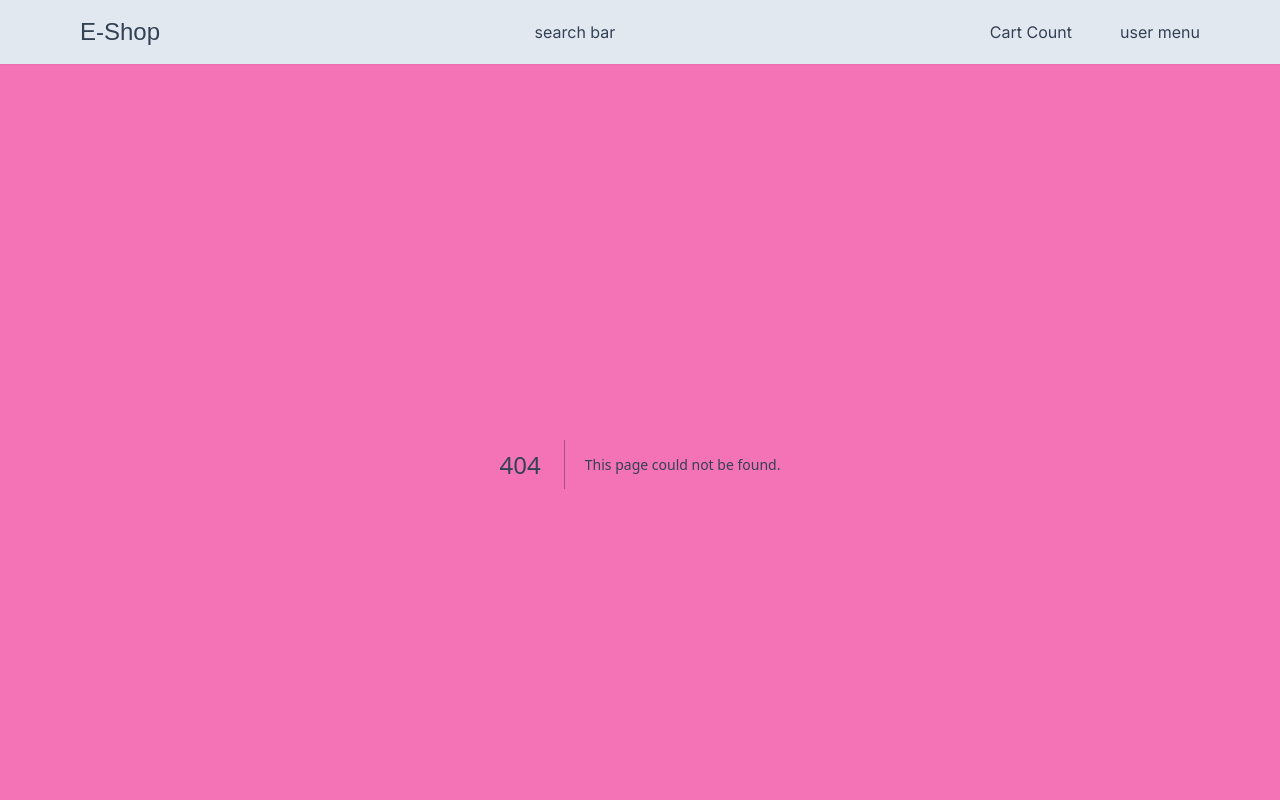
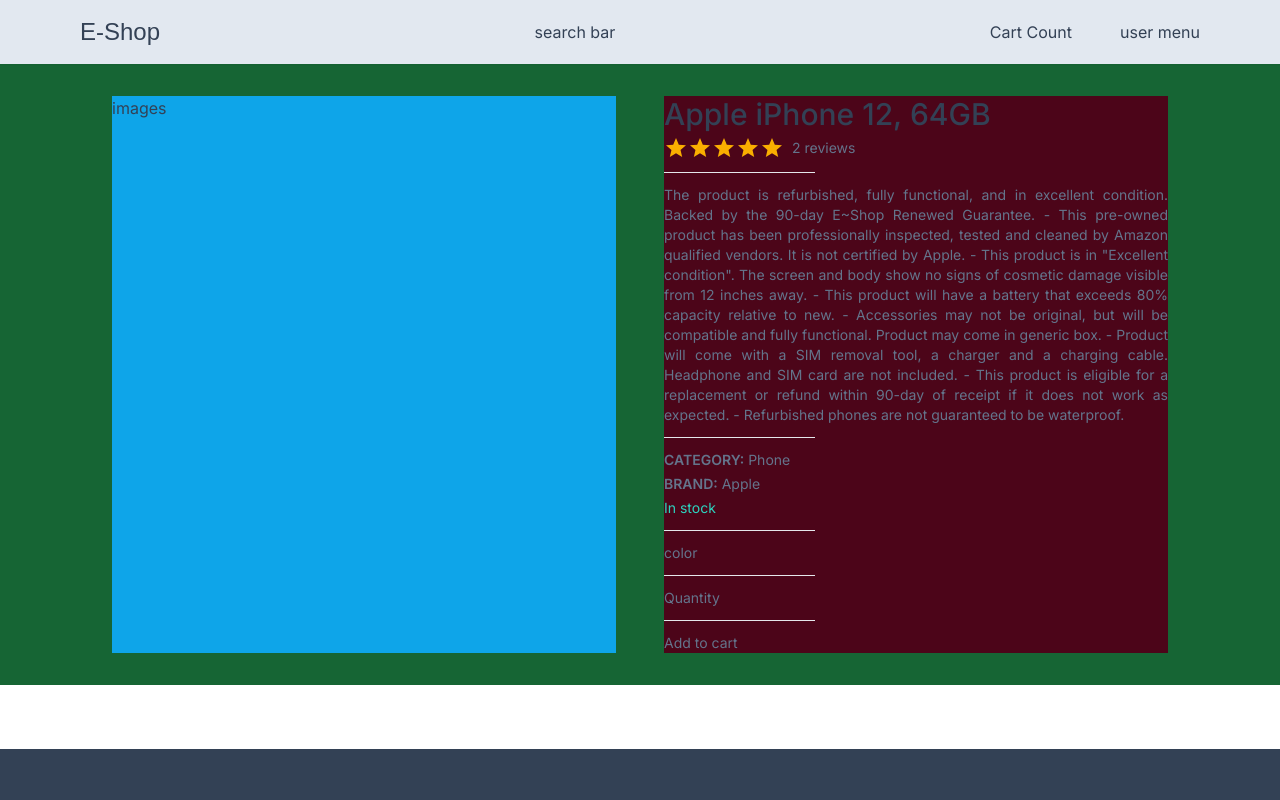
Before and after one commit to meshackkirwachumba/e-shop, a Next.js app: page /product/1 in a window 1280 px wide. Before the commit this address had no page. Shown: the top 800 px of the page. Built offline with nearby package versions, Linux system fonts and the light colour scheme; a web font is replaced by a local one.

Commit message:
product details page

```diff
--- /dev/null
+++ b/app/cart/page.tsx
@@ -0,0 +1,7 @@
+import React from "react";
+
+const Cart = () => {
+  return <div>Cart</div>;
+};
+
+export default Cart;
--- a/app/components/products/ProductCard.tsx
+++ b/app/components/products/ProductCard.tsx
@@ -4,17 +4,20 @@
 import { truncateText } from "@/utils/truncateText";
 import { Rating } from "@mui/material";
 import Image from "next/image";
+import { useRouter } from "next/navigation";
 
 interface ProductCardProps {
   data: any;
 }
 
 const ProductCard = ({ data }: ProductCardProps) => {
+  const router = useRouter();
   const productRating =
     data.reviews.reduce((acc: number, item: any) => item.rating + acc, 0) /
     data.reviews.length;
   return (
     <div
+      onClick={() => router.push(`/product/${data.id}`)}
       className="
        col-span-1
        cursor-pointer
--- /dev/null
+++ b/app/product/[productId]/ProductDetails.tsx
@@ -0,0 +1,95 @@
+"use client";
+
+import { Rating } from "@mui/material";
+import { useState } from "react";
+
+interface ProductDetailsProps {
+  product: any;
+}
+
+export type CartProductType = {
+  id: string;
+  name: string;
+  description: string;
+  category: string;
+  brand: string;
+  selectedImg: selectedImgType;
+  quantity: number;
+  price: number;
+};
+
+export type selectedImgType = {
+  color: string;
+  colorCode: string;
+  image: string;
+};
+
+const Horizontal = () => {
+  return <hr className="w-[30%] my-2" />;
+};
+
+const ProductDetails = ({ product }: ProductDetailsProps) => {
+  const [cartProduct, setCartProduct] = useState<CartProductType>({
+    id: product.id,
+    name: product.name,
+    description: product.description,
+    category: product.category,
+    brand: product.brand,
+    selectedImg: { ...product.images[0] },
+    quantity: 1,
+    price: product.price,
+  });
+  const productRating =
+    product.reviews.reduce((acc: number, item: any) => item.rating + acc, 0) /
+    product.reviews.length;
+  return (
+    <div
+      className="
+       grid
+       grid-cols-1
+       md:grid-cols-2
+       gap-12
+     "
+    >
+      {/* images */}
+      <div className="bg-sky-500">images</div>
+      {/* details */}
+      <div
+        className="
+        bg-rose-950
+         flex
+         flex-col
+         gap-1
+         text-sm
+        text-slate-500
+       "
+      >
+        <h2 className="text-3xl font-medium text-slate-700">{product.name}</h2>
+        <div className="flex items-center gap-2">
+          <Rating value={productRating} readOnly />
+          <div>{product.reviews.length} reviews</div>
+        </div>
+        <Horizontal />
+        <div className="text-justify">{product.description}</div>
+        <Horizontal />
+        <div>
+          <span className="font-semibold">CATEGORY:</span> {product.category}
+        </div>
+        <div>
+          <span className="font-semibold">BRAND:</span> {product.brand}
+        </div>
+        <div className={product.inStock ? "text-teal-400" : "text-rose-400"}>
+          {product.inStock ? "In stock" : "Out of stock"}
+        </div>
+        <Horizontal />
+        <div>color</div>
+        <Horizontal />
+        <div>Quantity</div>
+        <Horizontal />
+        <div>Add to cart</div>
+      </div>
+    </div>
+  );
+};
+
+export default ProductDetails;
--- /dev/null
+++ b/app/product/[productId]/page.tsx
@@ -0,0 +1,20 @@
+"use client";
+
+import { product } from "@/utils/product";
+import { useParams } from "next/navigation";
+import ProductDetails from "./ProductDetails";
+import Container from "@/app/components/Container";
+
+const Product = () => {
+  const params = useParams();
+
+  return (
+    <div className="bg-green-800 p-8">
+      <Container>
+        <ProductDetails product={product} />
+      </Container>
+    </div>
+  );
+};
+
+export default Product;
--- /dev/null
+++ b/utils/product.ts
@@ -0,0 +1,73 @@
+export const product = {
+  id: "648437b38c44d52b9542e340",
+  name: "Apple iPhone 12, 64GB",
+  description:
+    'The product is refurbished, fully functional, and in excellent condition. Backed by the 90-day E~Shop Renewed Guarantee.\n- This pre-owned product has been professionally inspected, tested and cleaned by Amazon qualified vendors. It is not certified by Apple.\n- This product is in "Excellent condition". The screen and body show no signs of cosmetic damage visible from 12 inches away.\n- This product will have a battery that exceeds 80% capacity relative to new.\n- Accessories may not be original, but will be compatible and fully functional. Product may come in generic box.\n- Product will come with a SIM removal tool, a charger and a charging cable. Headphone and SIM card are not included.\n- This product is eligible for a replacement or refund within 90-day of receipt if it does not work as expected.\n- Refurbished phones are not guaranteed to be waterproof.',
+  price: 40,
+  brand: "Apple",
+  category: "Phone",
+  inStock: true,
+  images: [
+    {
+      color: "Black",
+      colorCode: "#000000",
+      image:
+        "https://firebasestorage.googleapis.com/v0/b/ecommerce-shop-cc542.appspot.com/o/products%2F1686386605041-iphone12-black.jpg?alt=media&token=32abf316-ddf6-4870-9e1e-a7c884b750d6",
+    },
+    {
+      color: "Blue",
+      colorCode: " #0000FF",
+      image:
+        "https://firebasestorage.googleapis.com/v0/b/ecommerce-shop-cc542.appspot.com/o/products%2F1686386607274-iphone12-blue.jpg?alt=media&token=e83a9b13-86b6-4518-9f1e-8ddef12ba9a2",
+    },
+    {
+      color: "Red",
+      colorCode: "#FF0000",
+      image:
+        "https://firebasestorage.googleapis.com/v0/b/ecommerce-shop-cc542.appspot.com/o/products%2F1686386608652-iphone12-red.jpg?alt=media&token=603a9e86-5b8c-4f8d-b61c-c1c77e60e954",
+    },
+  ],
+  reviews: [
+    {
+      id: "6499b4887402b0efd394d8f3",
+      userId: "6499b184b0e9a8c8709821d3",
+      productId: "648437b38c44d52b9542e340",
+      rating: 4,
+      comment:
+        "good enough. I like the camera and casing. the delivery was fast too.",
+      createdDate: "2023-06-26T15:53:44.483Z",
+      user: {
+        id: "6499b184b0e9a8c8709821d3",
+        name: "Chaoo",
+        email: "example1@gmail.com",
+        emailVerified: null,
+        image:
+          "https://lh3.googleusercontent.com/a/AAcHTtcuRLwWi1vPKaQOcJlUurlhRAIIq2LgYccE8p32=s96-c",
+        hashedPassword: null,
+        createdAt: "2023-06-26T15:40:52.558Z",
+        updatedAt: "2023-06-26T15:40:52.558Z",
+        role: "USER",
+      },
+    },
+    {
+      id: "6499a110efe4e4de451c7edc",
+      userId: "6475af156bad4917456e6e1e",
+      productId: "648437b38c44d52b9542e340",
+      rating: 5,
+      comment: "I really liked it!!",
+      createdDate: "2023-06-26T14:30:40.998Z",
+      user: {
+        id: "6475af156bad4917456e6e1e",
+        name: "Charles",
+        email: "example@gmail.com",
+        emailVerified: null,
+        image:
+          "https://lh3.googleusercontent.com/a/AAcHTteOiCtILLBWiAoolIW9PJH-r5825pBDl824_8LD=s96-c",
+        hashedPassword: null,
+        createdAt: "2023-05-30T08:08:53.979Z",
+        updatedAt: "2023-05-30T08:08:53.979Z",
+        role: "ADMIN",
+      },
+    },
+  ],
+};
```
